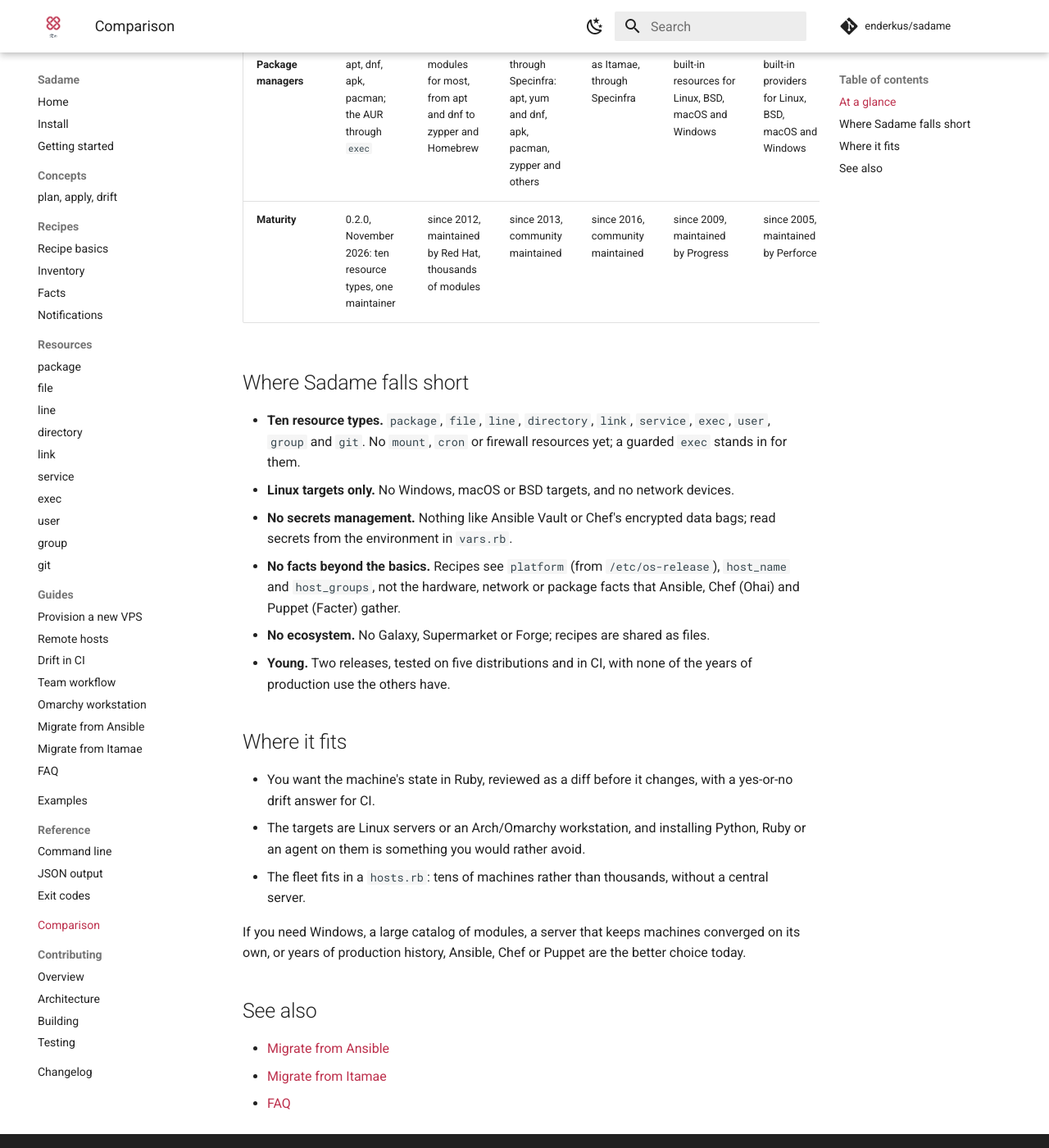
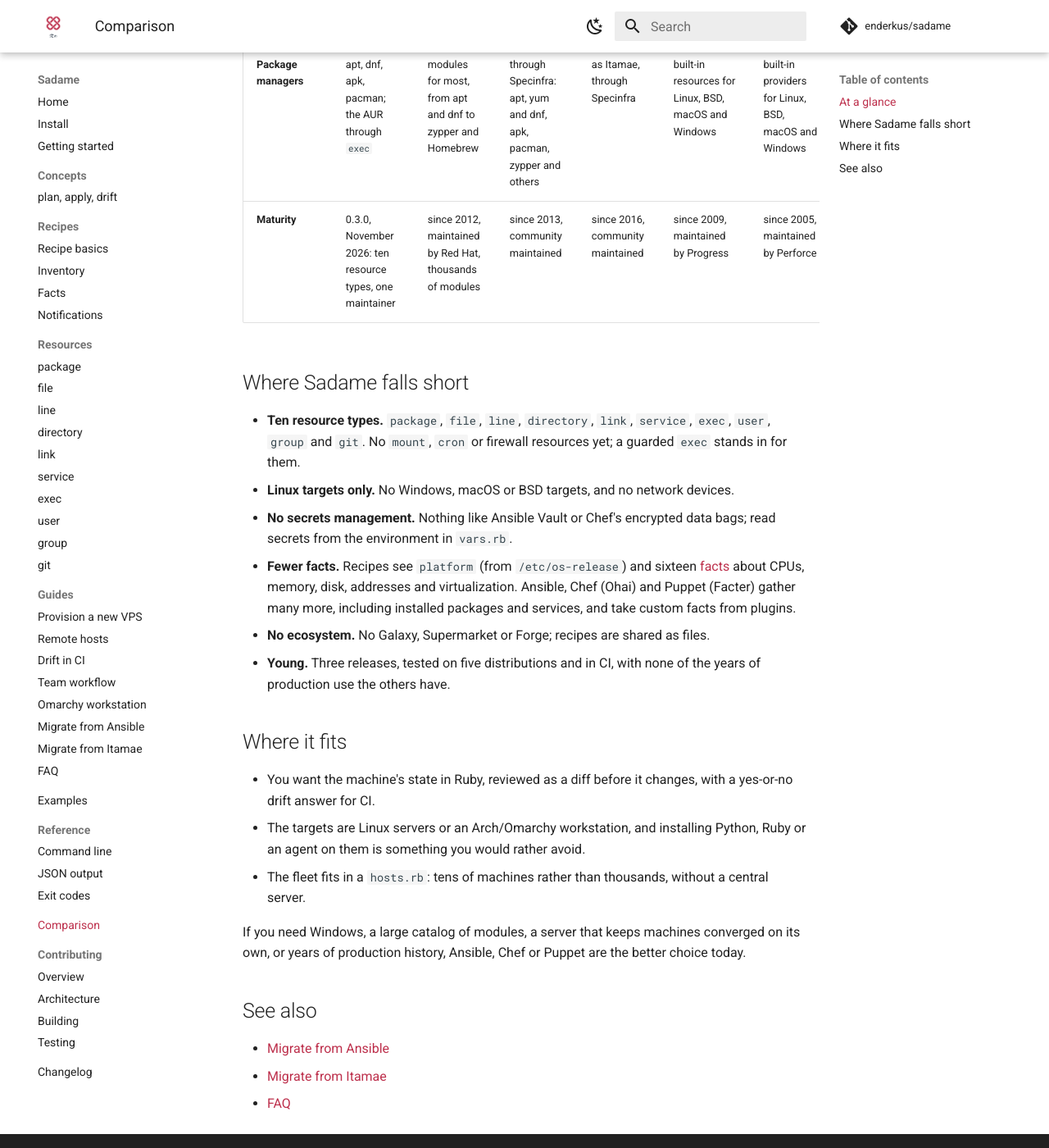
Before and after one commit to amassivus/sadame, an MkDocs documentation site: the page built from docs/comparison.md, in a window 1280 px wide and 1400 px high, scrolled down 1980 px. Shown: the whole window at 82% size. Built offline with MkDocs 1.6.1 and Material for MkDocs 9.7.7, drawn with Linux system fonts in a browser that asks for light colours; comment, search, counter and statistics services are not loaded.

Commit message:
docs: compare facts with Ansible, Itamae, Chef and Puppet

```diff
--- a/docs/comparison.md
+++ b/docs/comparison.md
@@ -21,7 +21,7 @@ add-ons can do more.
 | **JSON output** | `--json`: one document per run, per host and resource | callback plugins, such as `ansible.posix.json` | no | no | report handlers, such as the built-in JSON file handler | run reports (YAML on the agent, JSON from PuppetDB) |
 | **Single binary** | yes, about 1 MB, static on Linux | no: a Python package | no: a Ruby gem | yes, built with mruby | no: an installer package with an embedded Ruby | no: packages with an embedded Ruby |
 | **Package managers** | apt, dnf, apk, pacman; the AUR through `exec` | modules for most, from apt and dnf to zypper and Homebrew | through Specinfra: apt, yum and dnf, apk, pacman, zypper and others | as Itamae, through Specinfra | built-in resources for Linux, BSD, macOS and Windows | built-in providers for Linux, BSD, macOS and Windows |
-| **Maturity** | 0.2.0, November 2026: ten resource types, one maintainer | since 2012, maintained by Red Hat, thousands of modules | since 2013, community maintained | since 2016, community maintained | since 2009, maintained by Progress | since 2005, maintained by Perforce |
+| **Maturity** | 0.3.0, November 2026: ten resource types, one maintainer | since 2012, maintained by Red Hat, thousands of modules | since 2013, community maintained | since 2016, community maintained | since 2009, maintained by Progress | since 2005, maintained by Perforce |
 
 ## Where Sadame falls short
 
@@ -32,13 +32,14 @@ add-ons can do more.
   devices.
 - **No secrets management.** Nothing like Ansible Vault or Chef's
   encrypted data bags; read secrets from the environment in `vars.rb`.
-- **No facts beyond the basics.** Recipes see `platform` (from
-  `/etc/os-release`), `host_name` and `host_groups`, not the hardware,
-  network or package facts that Ansible, Chef (Ohai) and Puppet (Facter)
-  gather.
+- **Fewer facts.** Recipes see `platform` (from `/etc/os-release`) and
+  sixteen [facts](recipes/facts.md) about CPUs, memory, disk, addresses and
+  virtualization. Ansible, Chef (Ohai) and Puppet (Facter) gather many
+  more, including installed packages and services, and take custom facts
+  from plugins.
 - **No ecosystem.** No Galaxy, Supermarket or Forge; recipes are shared
   as files.
-- **Young.** Two releases, tested on five distributions and in CI, with
+- **Young.** Three releases, tested on five distributions and in CI, with
   none of the years of production use the others have.
 
 ## Where it fits
```
Also changed, not shown: docs/guides/migrate-from-ansible.md (+4 -2 lines), docs/guides/migrate-from-itamae.md (+1 -0 lines).
